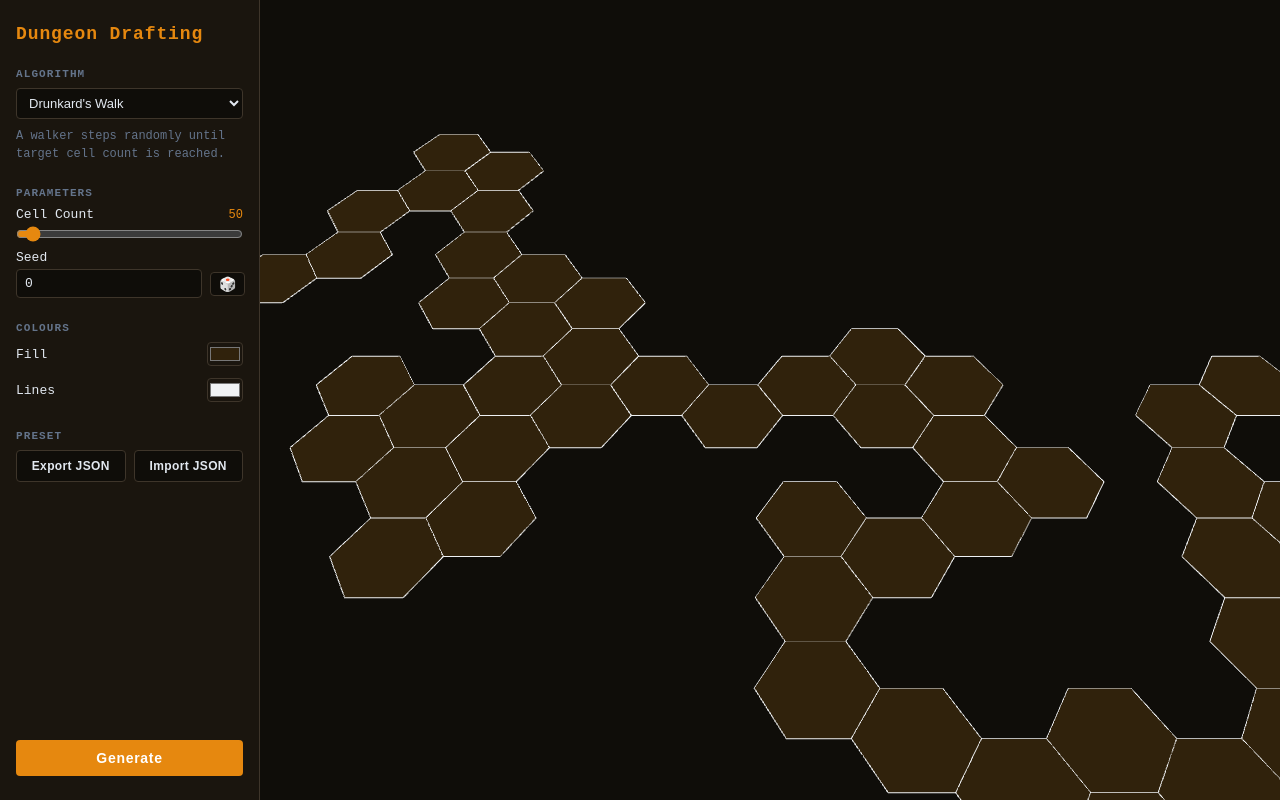
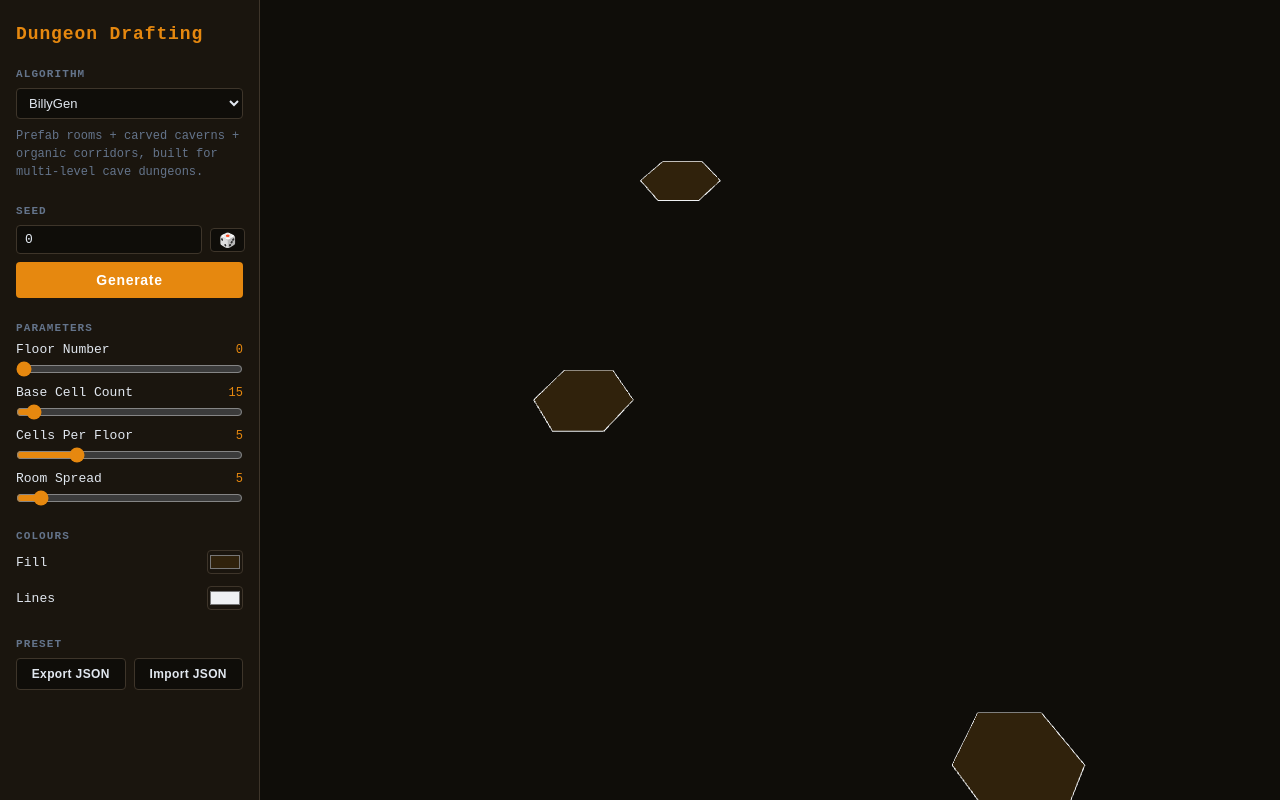
Before and after one commit to rstr1/dungeon-drafting, a React (Vite) app: page / in a window 1280 px wide. Built offline with nearby package versions, Linux system fonts and the light colour scheme; the HTML template or start-up script is replaced by a standard one.

Commit message:
starting billyGen, moved seed and generate in sidebar

```diff
--- a/src/App.tsx
+++ b/src/App.tsx
@@ -141,45 +141,63 @@ export default function App() {
           <p style={styles.description}>{algorithm.description}</p>
         </section>
 
-        {/* Parameter panel */}
+        {/* Seed + Generate */}
         <section style={styles.section}>
-          <label style={styles.label}>Parameters</label>
-          {algorithm.params.map(param => (
-            <div key={param.key} style={styles.paramRow}>
-              <div style={styles.paramHeader}>
-                <span style={styles.paramLabel}>{param.label}</span>
-                {param.type === 'number' && param.key !== 'seed' && (
-                  <span style={styles.paramValue}>{params[param.key]}</span>
-                )}
-              </div>
-              {param.type === 'number' && param.key === 'seed' ? (
+          <label style={styles.label}>Seed</label>
+          {(() => {
+            const seedParam = algorithm.params.find(
+              (p): p is Extract<Algorithm['params'][number], { type: 'number' }> =>
+                p.key === 'seed' && p.type === 'number'
+            )
+            if (!seedParam) return null
+            return (
               <div style={styles.seedRow}>
                 <input
                   type="text"
                   inputMode="numeric"
                   pattern="[0-9]*"
-                    value={String(params[param.key])}
+                  value={String(params[seedParam.key])}
                   onChange={e => {
                     const digitsOnly = e.target.value.replace(/[^0-9]/g, '')
                     if (digitsOnly === '') {
-                        handleParamChange(param.key, 0)
+                      handleParamChange(seedParam.key, 0)
                       return
                     }
-                      const clamped = Math.min(param.max, Math.max(param.min, Number(digitsOnly)))
-                      handleParamChange(param.key, clamped)
+                    const clamped = Math.min(seedParam.max, Math.max(seedParam.min, Number(digitsOnly)))
+                    handleParamChange(seedParam.key, clamped)
                   }}
                   style={styles.seedInput}
                 />
                 <button
                   type="button"
                   style={styles.randomizeButton}
-                    onClick={() => handleRandomiseSeed(param)}
+                  onClick={() => handleRandomiseSeed(seedParam)}
                   title="Randomise seed"
                 >
                   🎲
                 </button>
               </div>
-              ) : param.type === 'number' ? (
+            )
+          })()}
+          <button style={styles.button} onClick={handleGenerate}>
+            Generate
+          </button>
+        </section>
+
+        {/* Parameter panel */}
+        <section style={styles.section}>
+          <label style={styles.label}>Parameters</label>
+          {algorithm.params
+            .filter(param => param.key !== 'seed')
+            .map(param => (
+            <div key={param.key} style={styles.paramRow}>
+              <div style={styles.paramHeader}>
+                <span style={styles.paramLabel}>{param.label}</span>
+                {param.type === 'number' && (
+                  <span style={styles.paramValue}>{params[param.key]}</span>
+                )}
+              </div>
+              {param.type === 'number' ? (
                 <input
                   type="range"
                   min={param.min}
@@ -246,10 +264,6 @@ export default function App() {
             }}
           />
         </section>
-
-        <button style={styles.button} onClick={handleGenerate}>
-          Generate
-        </button>
       </aside>
 
       {/* Canvas */}
@@ -268,9 +282,14 @@ export default function App() {
 //---------------------------------------//
 //  Styles                               //
 //---------------------------------------//
-// Colours here are sourced from src/lib/palette.ts (DEFAULT_PALETTE)
+// Need to link up to tailwind or smth
+// All colours here are sourced from src/lib/palette.ts (DEFAULT_PALETTE)
+// so the sidebar UI, the hex renderer, and exported presets all agree
+// on a single set of values.
 
 function buildStyles(palette: Palette): Record<string, React.CSSProperties> {
+  const sidebarButtonColour = palette.background
+
   return {
     root: {
       display: 'flex',
@@ -319,7 +338,7 @@ function buildStyles(palette: Palette): Record<string, React.CSSProperties> {
       margin: 0,
     },
     select: {
-      background: palette.background,
+      background: sidebarButtonColour,
       color: palette.textPrimary,
       border: `1px solid ${palette.border}`,
       borderRadius: '4px',
@@ -357,7 +376,7 @@ function buildStyles(palette: Palette): Record<string, React.CSSProperties> {
     },
     seedInput: {
       flex: 1,
-      background: palette.background,
+      background: sidebarButtonColour,
       color: palette.textPrimary,
       border: `1px solid ${palette.border}`,
       borderRadius: '4px',
@@ -366,7 +385,7 @@ function buildStyles(palette: Palette): Record<string, React.CSSProperties> {
       fontFamily: 'monospace',
     },
     randomizeButton: {
-      background: palette.background,
+      background: sidebarButtonColour,
       border: `1px solid ${palette.border}`,
       borderRadius: '4px',
       padding: '4px 8px',
@@ -396,7 +415,7 @@ function buildStyles(palette: Palette): Record<string, React.CSSProperties> {
     secondaryButton: {
       flex: 1,
       padding: '8px',
-      background: palette.background,
+      background: sidebarButtonColour,
       color: palette.textPrimary,
       border: `1px solid ${palette.border}`,
       borderRadius: '4px',
@@ -406,7 +425,6 @@ function buildStyles(palette: Palette): Record<string, React.CSSProperties> {
       letterSpacing: '0.03em',
     },
     button: {
-      marginTop: 'auto',
       padding: '10px',
       background: palette.accent,
       color: '#fff',
--- /dev/null
+++ b/src/algorithms/billyGen.ts
@@ -0,0 +1,149 @@
+import { hexKey, rotateStructure } from './types'
+import { rng, randInt } from '../lib/rng'
+import type { Algorithm, DungeonMap, HexCoord, RoomTemplate, RoomInstance } from './types'
+
+//---------------------------------------//
+//  Stage 1: Prefab Room Placement       //
+//---------------------------------------//
+// Guaranteed rooms always placed.
+// - spawn, exit, event
+
+const GUARANTEED_TEMPLATES: RoomTemplate[] = [
+  {
+    id: 'spawn-cell',
+    name: 'Spawn Cell',
+    tag: 'spawn',
+    cells: [{ q: 0, r: 0 }],
+    entrances: [{ q: 0, r: 0 }],
+    guaranteed: true,
+  },
+  {
+    id: 'exit-cell',
+    name: 'Exit Cell',
+    tag: 'exit',
+    cells: [{ q: 0, r: 0 }],
+    entrances: [{ q: 0, r: 0 }],
+    guaranteed: true,
+  },
+  {
+    id: 'event-cell',
+    name: 'Event Cell',
+    tag: 'event',
+    cells: [{ q: 0, r: 0 }],
+    entrances: [{ q: 0, r: 0 }],
+    guaranteed: true,
+  },
+]
+
+function placeTemplate(template: RoomTemplate, anchor: HexCoord, rotation: number): RoomInstance {
+  const cells = rotateStructure(template.cells, rotation).map(c => ({ q: c.q + anchor.q, r: c.r + anchor.r }))
+  const entrances = rotateStructure(template.entrances, rotation).map(c => ({ q: c.q + anchor.q, r: c.r + anchor.r }))
+  return { templateId: template.id, tag: template.tag, anchor, rotation, cells, entrances }
+}
+
+function overlaps(cells: HexCoord[], occupied: Set<string>): boolean {
+  return cells.some(c => occupied.has(hexKey(c)))
+}
+
+function randomAnchor(rand: () => number, spread: number): HexCoord {
+  return { q: randInt(rand, -spread, spread), r: randInt(rand, -spread, spread) }
+}
+
+// Number of levels this floor gets, based on forced thresholds.
+function resolveNumLevels(floorNumber: number): number {
+  if (floorNumber > 20) return 3
+  if (floorNumber > 10) return 2
+  return 1
+}
+
+function generate(params: Record<string, number | boolean>): DungeonMap {
+  const seed = params['seed'] as number
+  const spread = params['roomSpread'] as number
+  const floorNumber = params['floorNumber'] as number
+  const baseCellCount = params['baseCellCount'] as number
+  const cellsPerFloor = params['cellsPerFloor'] as number
+
+  const rand = rng(seed)
+
+  const totalCellBudget = baseCellCount + cellsPerFloor * floorNumber
+  const numLevels = resolveNumLevels(floorNumber)
+
+  const occupied = new Set<string>()
+  const rooms: { id: string; cells: HexCoord[] }[] = []
+
+  for (const template of GUARANTEED_TEMPLATES) {
+    let placed: RoomInstance | null = null
+
+    // brute-force retry until a non-overlapping anchor is found
+    for (let attempt = 0; attempt < 100 && !placed; attempt++) {
+      const anchor = randomAnchor(rand, spread)
+      const rotation = randInt(rand, 0, 5)
+      const instance = placeTemplate(template, anchor, rotation)
+      if (!overlaps(instance.cells, occupied)) placed = instance
+    }
+
+    if (placed) {
+      placed.cells.forEach(c => occupied.add(hexKey(c)))
+      rooms.push({ id: placed.templateId, cells: placed.cells })
+    }
+  }
+
+  return {
+    cells: occupied,
+    metadata: { rooms, totalCellBudget, numLevels },
+  }
+}
+
+export const billyGen: Algorithm = {
+  id: 'billy-gen',
+  name: 'BillyGen',
+  description: 'Prefab rooms + carved caverns + organic corridors, built for multi-level cave dungeons.',
+  params: [
+    {
+      key: 'floorNumber',
+      label: 'Floor Number',
+      type: 'number',
+      min: 0,
+      max: 50,
+      step: 1,
+      default: 0,
+    },
+    {
+      key: 'baseCellCount',
+      label: 'Base Cell Count',
+      type: 'number',
+      min: 1,
+      max: 300,
+      step: 1,
+      default: 15,
+    },
+    {
+      key: 'cellsPerFloor',
+      label: 'Cells Per Floor',
+      type: 'number',
+      min: 0,
+      max: 20,
+      step: 1,
+      default: 5,
+    },
+    {
+      key: 'roomSpread',
+      label: 'Room Spread',
+      type: 'number',
+      min: 1,
+      max: 50,
+      step: 1,
+      default: 5,
+    },
+    {
+      key: 'seed',
+      label: 'Seed',
+      type: 'number',
+      min: 0,
+      max: 99999,
+      step: 1,
+      default: 0,
+    },
+  ],
+  generate,
+}
--- a/src/algorithms/registry.ts
+++ b/src/algorithms/registry.ts
@@ -1,5 +1,6 @@
 import type { Algorithm } from "./types";
 import { drunkardWalk } from "./drunkardWalk";
+import { billyGen } from "./billyGen";
 
 //---------------------------------------//
 //  Algorithm Registry                   //
@@ -11,5 +12,6 @@ import { drunkardWalk } from "./drunkardWalk";
 //      3. add to array
 
 export const ALGORITHMS: Algorithm[] = [
+    billyGen,
     drunkardWalk,
 ]
--- a/src/algorithms/types.ts
+++ b/src/algorithms/types.ts
@@ -126,6 +126,8 @@ export type DungeonMap = {
     metadata?: {
         rooms?: { id: string; cells: HexCoord[] }[]
         connections?: [HexCoord, HexCoord]
+        totalCellBudget?: number
+        numLevels?: number
     }
 }
 
@@ -153,7 +155,7 @@ export type Algorithm = {
 //---------------------------------------//
 
 // Built-in categories for prefabbed rooms
-export type RoomTag = 'spawn' | 'exit' | 'large' | 'small' | 'gambler' | 'custom'
+export type RoomTag = 'spawn' | 'exit' | 'large' | 'small' | 'event' | 'custom'
 
 // Prefabbed room shape (defined relative to [0, 0])
 export type RoomTemplate = {
--- a/src/lib/palette.ts
+++ b/src/lib/palette.ts
@@ -38,7 +38,7 @@ export const DEFAULT_PALETTE: Palette = {
     exit: '#e69b39',
     large: '#eec643',
     small: '#d1ff03',
-    gambler: '#dd4e4e',
+    event: '#dd4e4e',
     custom: '#ffffff',
   },
 }
```
Lines whose indentation alone changed are shown as unchanged.
